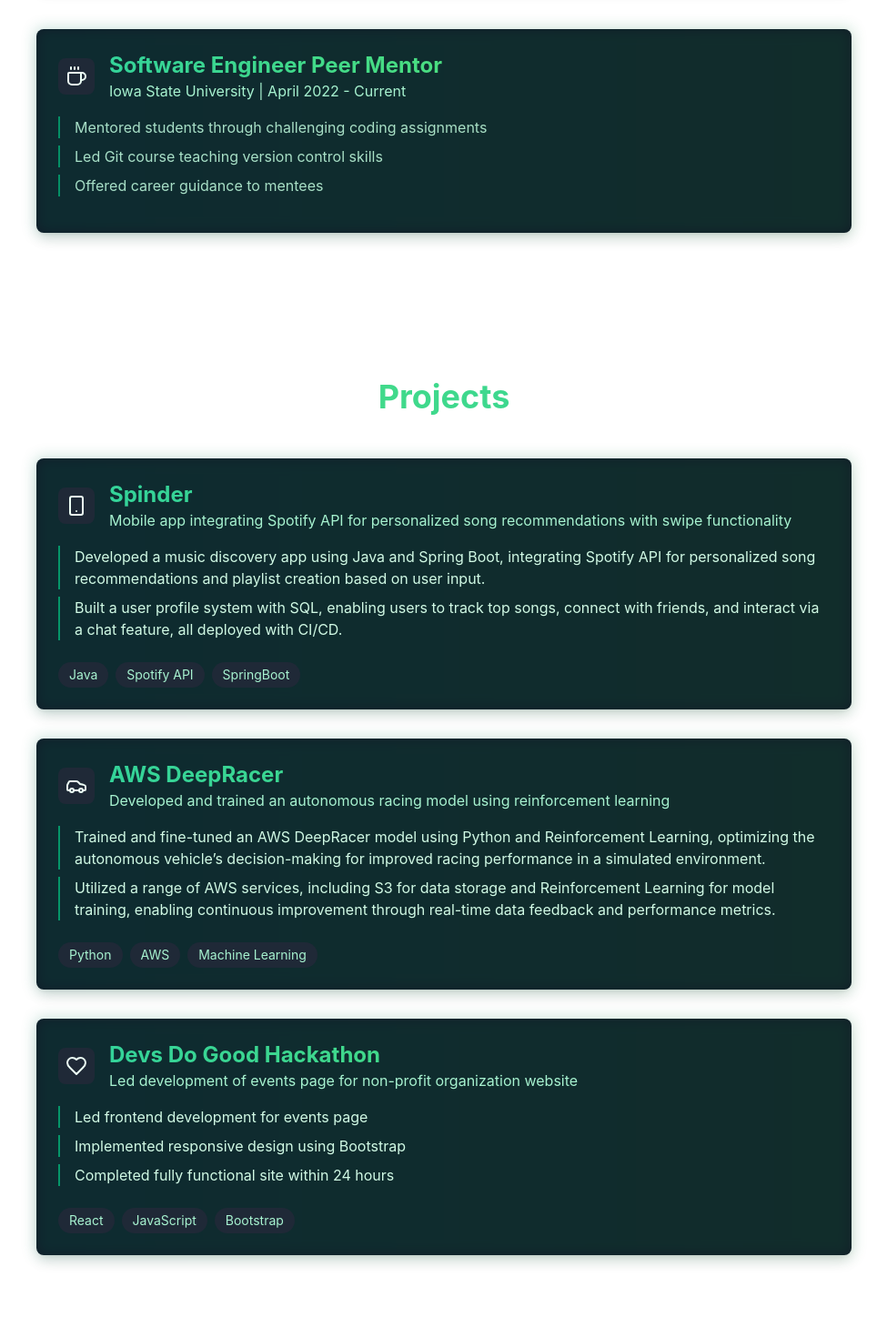
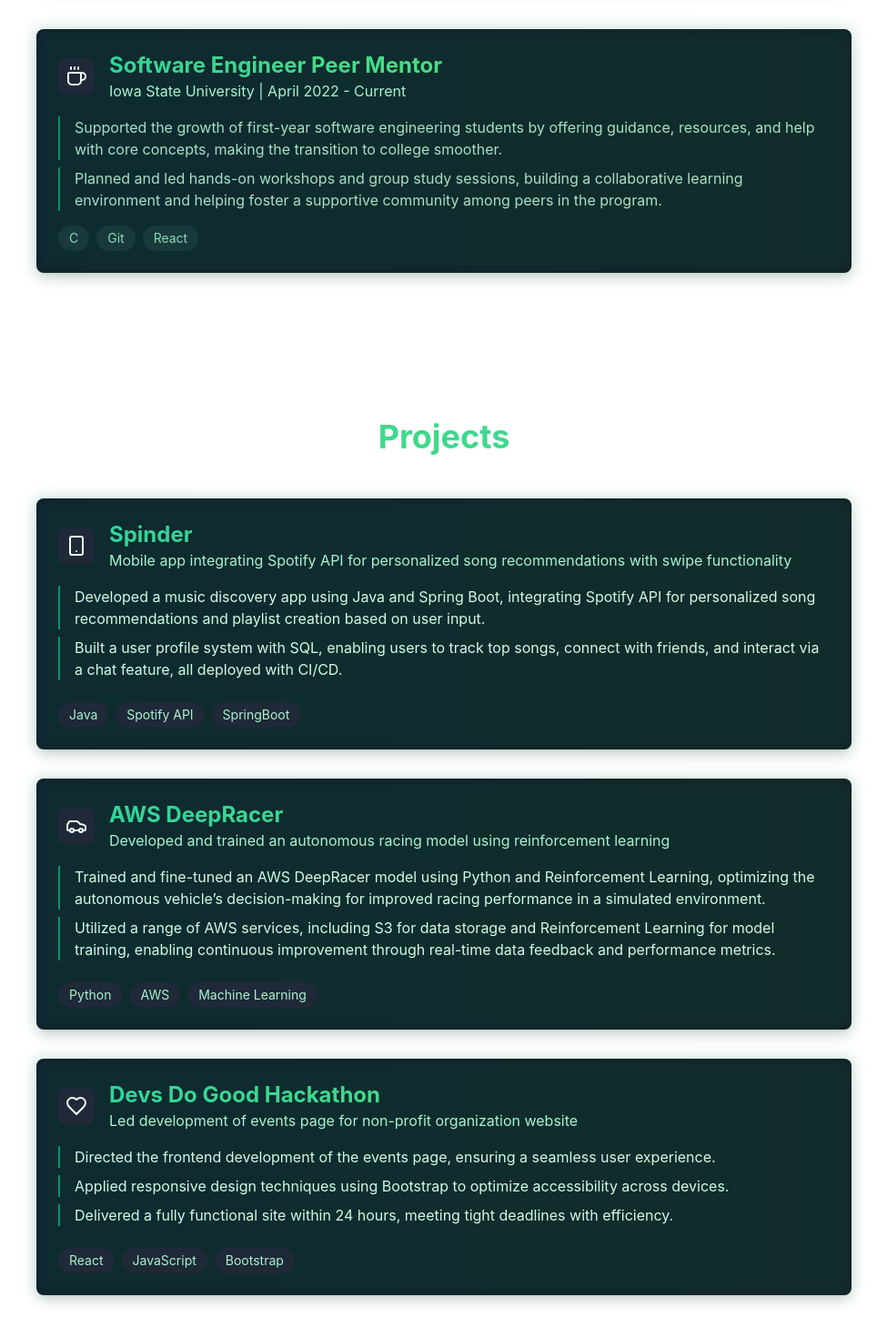
Before and after one commit to Nayma-Garcia/Portfolio, a React (Create React App) app: page / in a window 1280 px wide. Shown: the part 1840-3310 px from the top of the page at 91% size, without its empty margins (152-1127 px from the left). Built offline with nearby package versions, Linux system fonts and the light colour scheme.

Commit message:
updated more bullet points

```diff
--- a/src/Portfolio.tsx
+++ b/src/Portfolio.tsx
@@ -73,11 +73,11 @@ const Portfolio = () => {
       title: "Software Engineer Peer Mentor",
       company: "Iowa State University",
       date: "April 2022 - Current",
+      tech: ["C", "Git", "React"],
       icon: <Coffee className="w-6 h-6" />,
       points: [
-        "Mentored students through challenging coding assignments",
-        "Led Git course teaching version control skills",
-        "Offered career guidance to mentees",
+        "Supported the growth of first-year software engineering students by offering guidance, resources, and help with core concepts, making the transition to college smoother.",
+        "Planned and led hands-on workshops and group study sessions, building a collaborative learning environment and helping foster a supportive community among peers in the program.",
       ],
     },
   ];
@@ -115,9 +115,9 @@ const Portfolio = () => {
       color: "from-emerald-600 to-green-800",
       icon: <Heart className="w-6 h-6" />,
       points: [
-        "Led frontend development for events page",
-        "Implemented responsive design using Bootstrap",
-        "Completed fully functional site within 24 hours",
+        "Directed the frontend development of the events page, ensuring a seamless user experience.",
+        "Applied responsive design techniques using Bootstrap to optimize accessibility across devices.",
+        "Delivered a fully functional site within 24 hours, meeting tight deadlines with efficiency.",
       ],
     },
   ];
```
